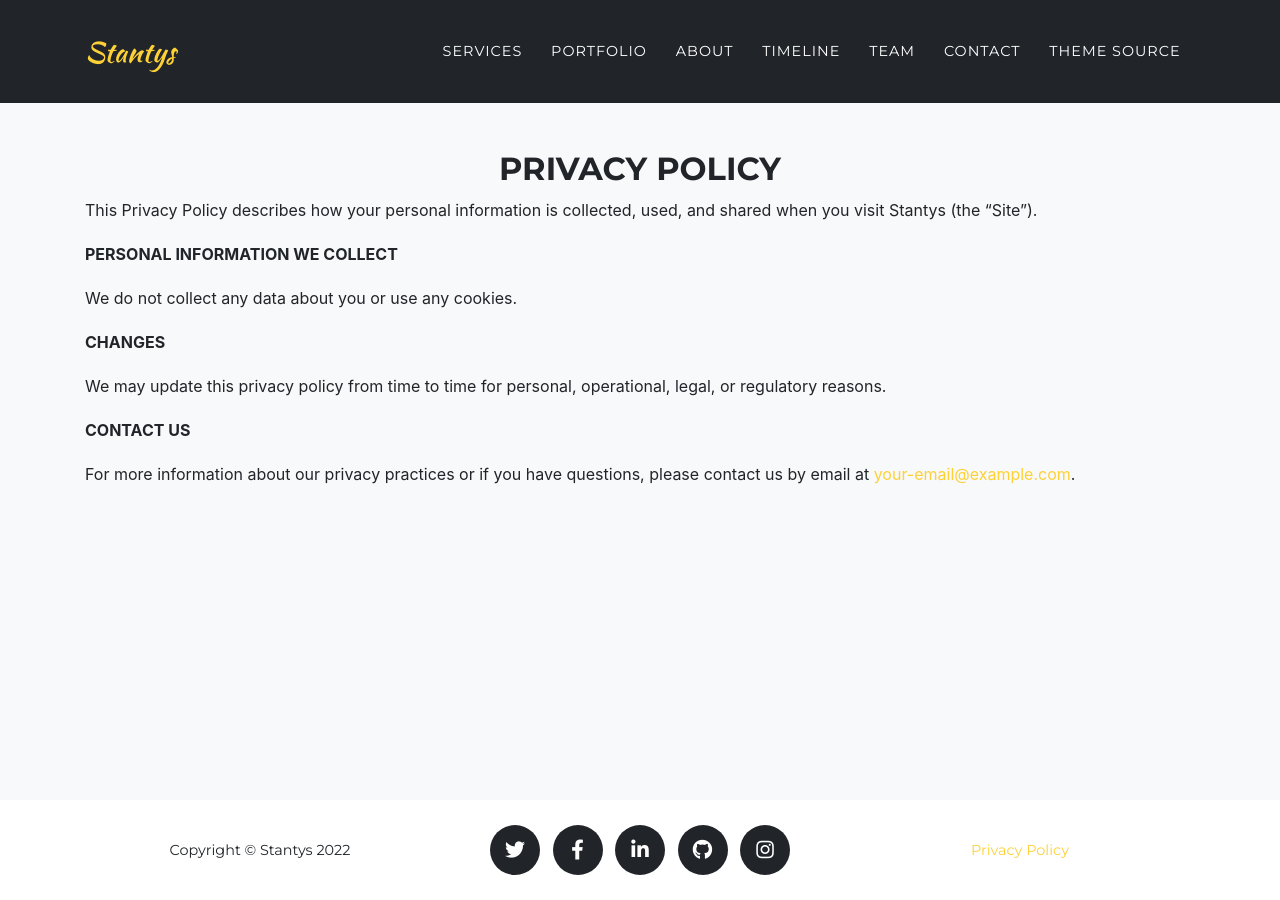
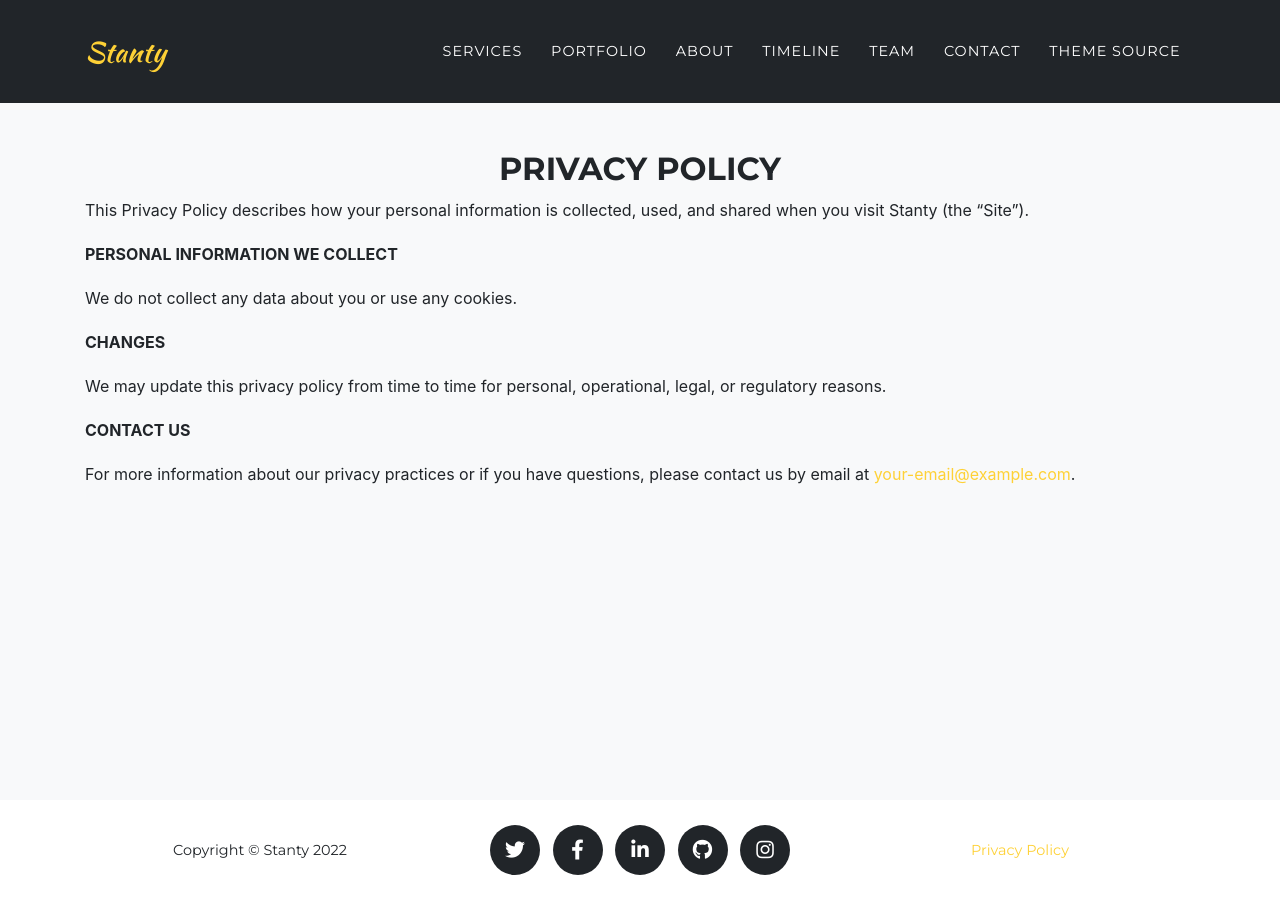
Before and after one commit to Team-Stanty/Team-Stanty.github.io, a Jekyll site: the page built from legal.md, in a window 1280 px wide. Built offline with Jekyll 4.4.1, drawn with Linux system fonts in a browser that asks for light colours; some web fonts are replaced.

Commit message:
Fix config.yml

```diff
--- a/_config.yml
+++ b/_config.yml
@@ -11,12 +11,12 @@
 # You can create any custom variable you would like, and they will be accessible
 # in the templates via {{ site.myvariable }}.
 
-theme: jekyll-agency
+theme: Team-Stanty
 
 url    : "https://team-stanty.github.io" # the base hostname & protocol for your site, e.g. http://example.com
 baseurl: "" # the subpath of your site, e.g. /blog
 
-title      : Stantys
+title      : Stanty
 email      : your-email@example.com #this is also the email contact forms will go to
 description: "Site description"
 author     : Your Name
```
